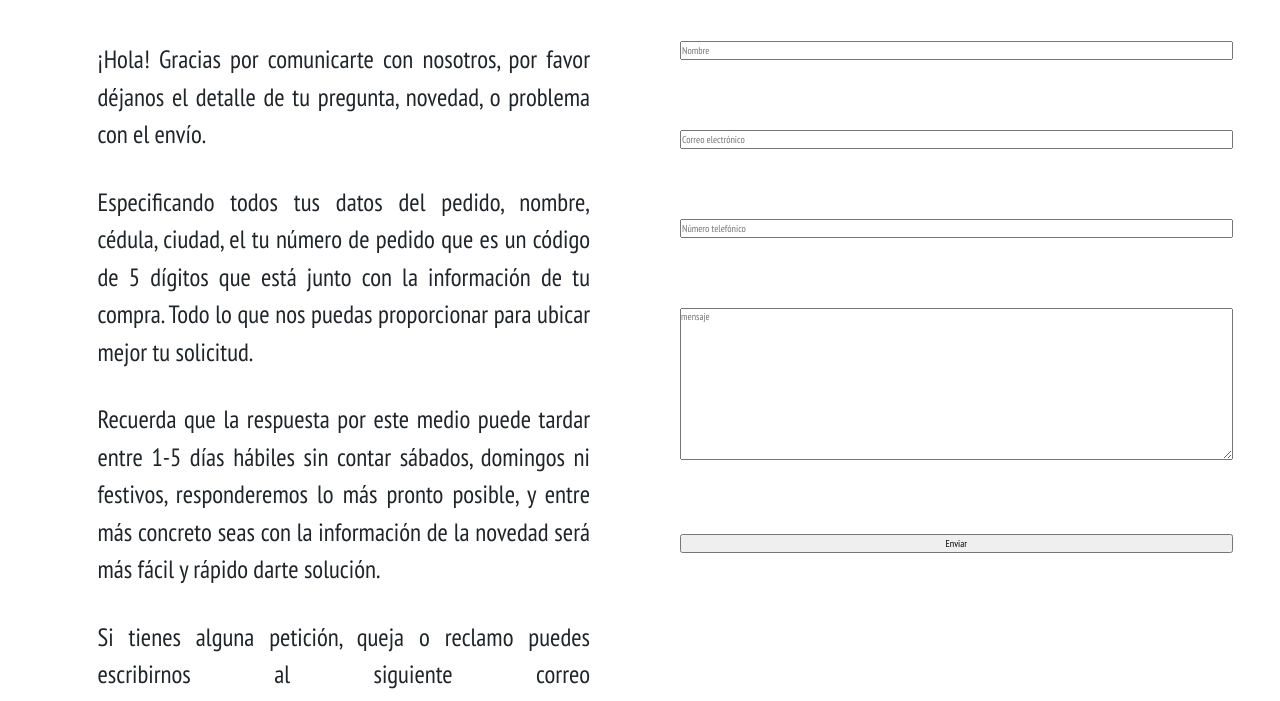
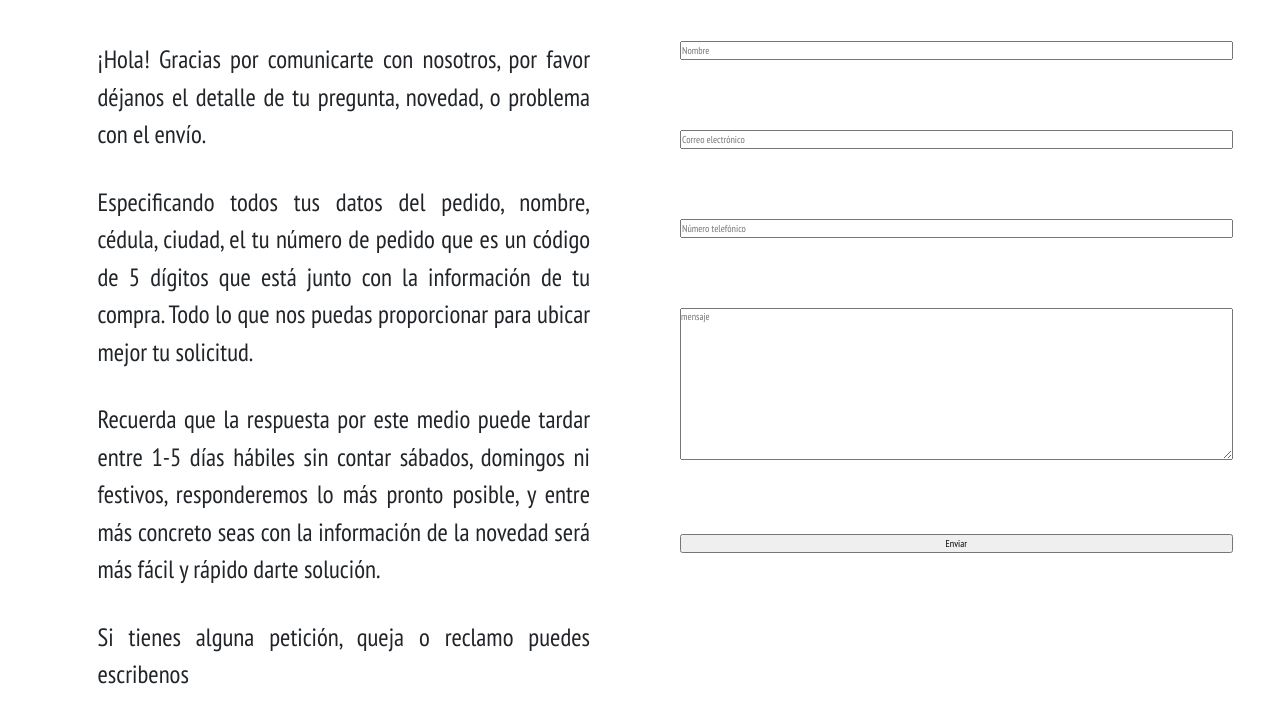
Before and after one commit to jaibersanchez/Proyecto_final, a plain HTML site: page contacto.html in a window 1280 px wide. Shown: the part 245-946 px from the top of the page. Drawn offline with Linux system fonts and the light colour scheme.

Commit message:
se ajusta tabular

```diff
--- a/CSS/index.css
+++ b/CSS/index.css
@@ -235,7 +235,7 @@ Small {
 
 .comentarios{
     display: grid;
-    grid-template-columns: repeat(auto-fit, minmax(345px, 1fr));
+    grid-template-columns: repeat(auto-fit, minmax(289px, 1fr));
     margin-block: 40px;
     width: 100%;
 
--- a/contacto.html
+++ b/contacto.html
@@ -50,7 +50,7 @@
                     <p class="comentarios2">¡Hola! Gracias por comunicarte con nosotros, por favor déjanos el detalle de tu pregunta, novedad, o problema con el envío.</p>
                     <p class="comentarios2">Especificando todos tus datos del pedido, nombre, cédula, ciudad, el tu número de pedido que es un código de 5 dígitos que está junto con la información de tu compra. Todo lo que nos puedas proporcionar para ubicar mejor tu solicitud.</p>
                     <p class="comentarios2">Recuerda que la respuesta por este medio puede tardar entre 1-5 días hábiles sin contar sábados, domingos ni festivos, responderemos lo más pronto posible, y entre más concreto seas con la información de la novedad será más fácil y rápido darte solución.</p>
-                <p class="comentarios2">Si tienes alguna petición, queja o reclamo puedes escribirnos al siguiente correo servicioalcliente@fridabeautyshop.com.co</p>
+                    <p class="comentarios2">Si tienes alguna petición, queja o reclamo puedes escribenos</p>
                 </article>
             </div>
             <div>
```
Also changed, not shown: index.html (+1 -1 lines), tiendas.html (+1 -1 lines), catálogo.html (indentation only), nosotros.html (indentation only). Lines whose indentation alone changed are shown as unchanged.
